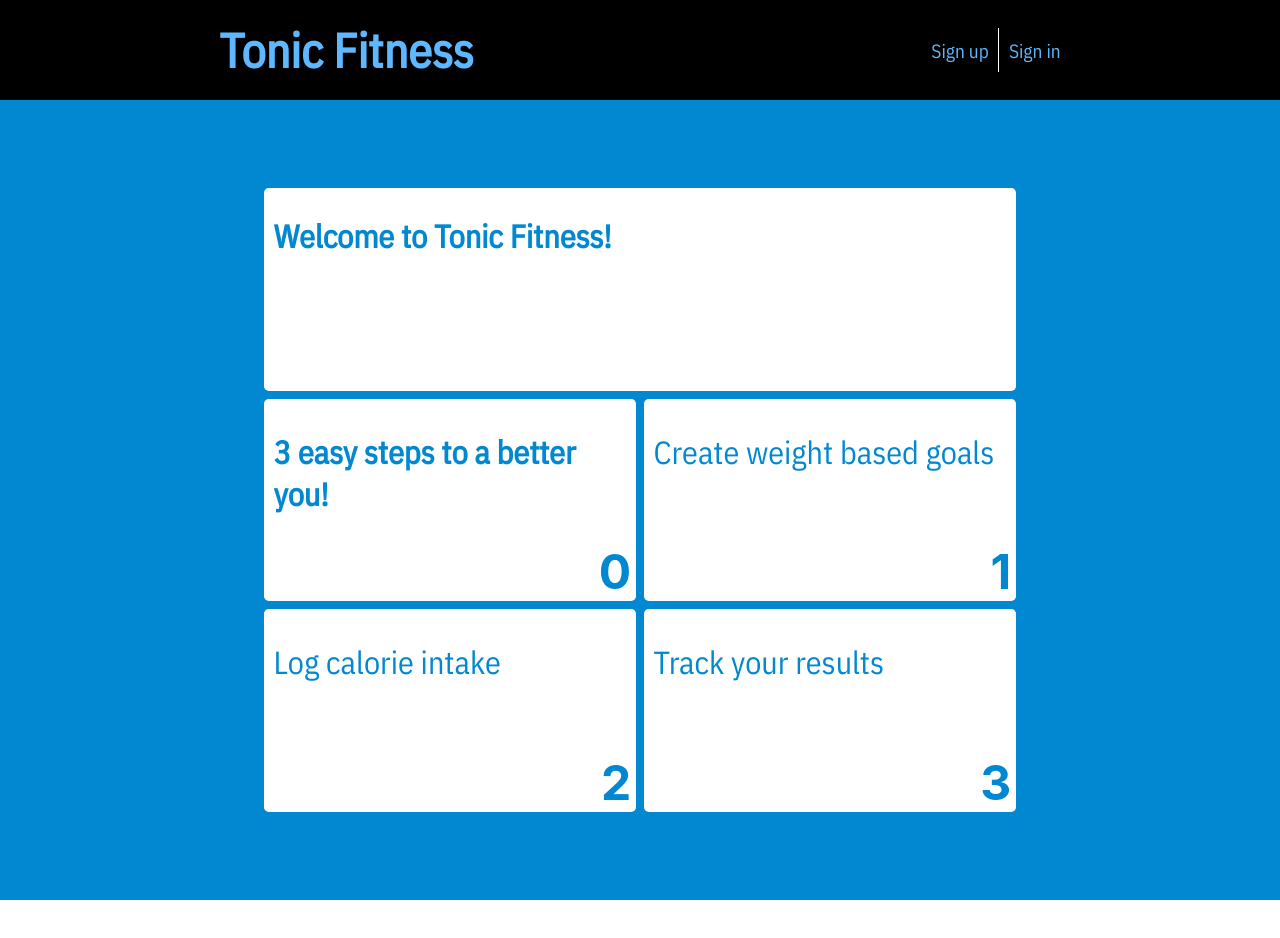
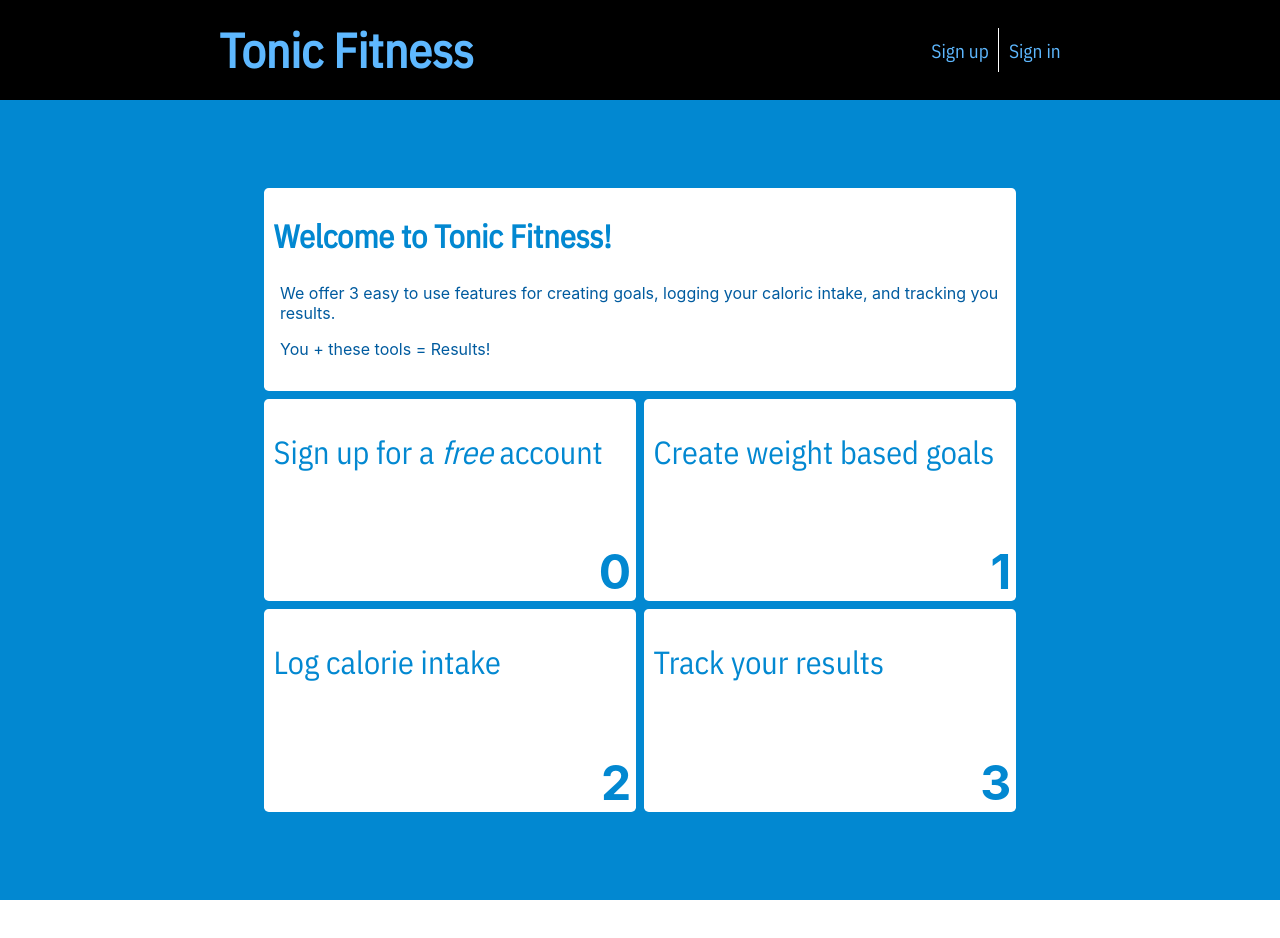
Before and after one commit to chingu-voyages/geckos-project-11, a React (Create React App) app in the folder tonic-fitness/: page / in a window 1280 px wide. Shown: the top 938 px of the page. Built offline with nearby package versions, Linux system fonts and the light colour scheme.

Commit message:
Touch-up wording on Landing

```diff
--- a/tonic-fitness/src/components/Landing.js
+++ b/tonic-fitness/src/components/Landing.js
@@ -5,22 +5,24 @@ const Landing = () => {
       <section id="landing-container" className="flex-col">
         <article className="landing-area">
           <div className="landing-box">
-            <h2 className="heading-text landing-header">Welcome to Tonic Fitness!</h2>
+            <h2 className="heading-text landing-box-words">Welcome to Tonic Fitness!</h2>
+            <p className="landing-box-words-d">We offer 3 easy to use features for creating goals, logging your caloric intake, and tracking you results.</p>
+            <p className="landing-box-words-d">You + these tools = Results!</p>
           </div>
           <div className="landing-box">
-            <h3 className="heading-text landing-header">3 easy steps to a better you!</h3>
+            <p className="heading-text landing-box-words">Sign up for a <em>free</em> account</p>
             <p className="landing-box-number"><strong>0</strong></p>
           </div>
           <div className="landing-box">
-            <p className="heading-text landing-header">Create weight based goals</p>
+            <p className="heading-text landing-box-words">Create weight based goals</p>
             <p className="landing-box-number"><strong>1</strong></p>
           </div>
           <div className="landing-box">
-            <p className="heading-text landing-header">Log calorie intake</p>
+            <p className="heading-text landing-box-words">Log calorie intake</p>
             <p className="landing-box-number"><strong>2</strong></p>
           </div>
           <div className="landing-box">
-            <p className="heading-text landing-header">Track your results</p>
+            <p className="heading-text landing-box-words">Track your results</p>
             <p className="landing-box-number"><strong>3</strong></p>
           </div>
         </article>
--- a/tonic-fitness/src/stylesheets/Landing.scss
+++ b/tonic-fitness/src/stylesheets/Landing.scss
@@ -47,9 +47,14 @@
     grid-row: r4 / r5;
   }
 
-  .landing-header {
+  .landing-box-words {
     margin-left: 0.3em;
     color: $color-secondary;
+  }
+
+  .landing-box-words-d {
+    margin: 1em;
+    color: $color-dark;
   }
 
   .landing-box-number {
```
